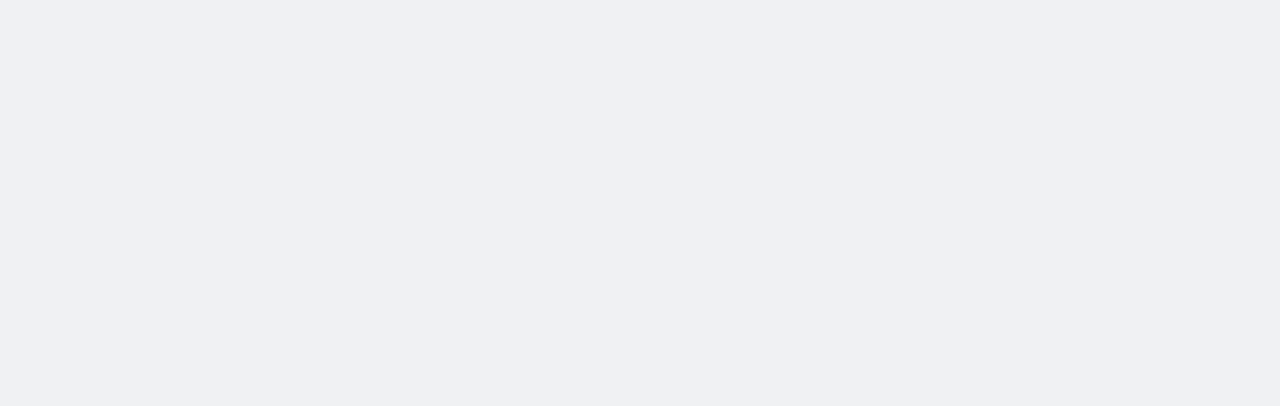
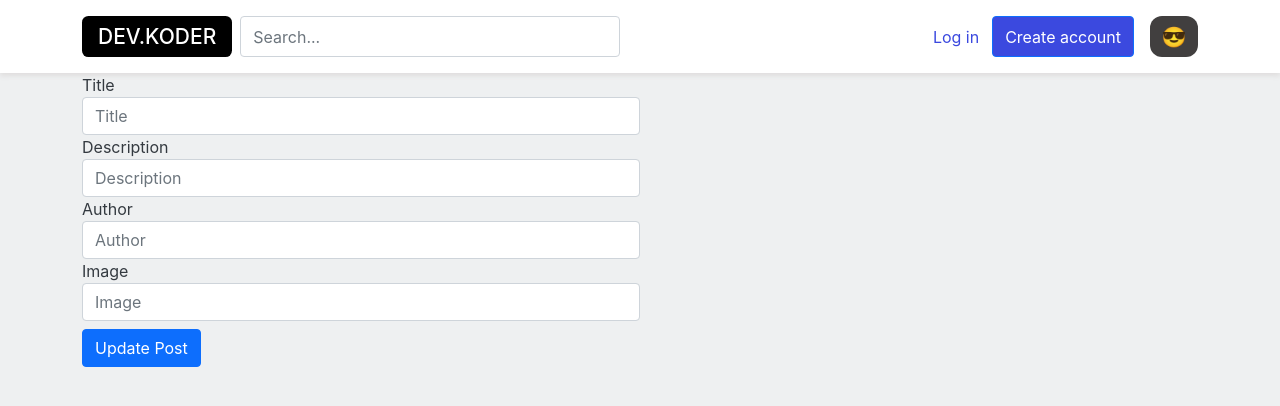
Before and after one commit to MarianaLimon/dev.kodemia-React, a React (Create React App) app: page /posts/1/update in a window 1280 px wide. Shown: the top 406 px of the page. Built offline with nearby package versions, Linux system fonts and the light colour scheme; no server answers.

Commit message:
ADD updatePost

```diff
--- a/src/App.jsx
+++ b/src/App.jsx
@@ -6,6 +6,7 @@ import { BrowserRouter as Router, Switch, Route } from "react-router-dom";
 import Home from "./screens/Home";
 import PostDetail from "./screens/PostDetail";
 import AddPost from "./screens/AddPost";
+import UpdatePost from "./screens/UpdatePost";
 import Login from "./screens/Login";
 
 class App extends React.Component {
@@ -20,6 +21,9 @@ class App extends React.Component {
             <Route exact path="/posts/:id">
               <PostDetail />
             </Route>
+            <Route exact path="/posts/:id/update">
+              <UpdatePost />
+            </Route>
             <Route exact path="/createPost">
               <AddPost />
             </Route>
--- a/src/screens/Home/index.jsx
+++ b/src/screens/Home/index.jsx
@@ -1,5 +1,7 @@
 // import React from "react";
 import React, { useEffect, useState } from "react";
+
+import { useHistory } from "react-router";
 
 import AppLoading from "../../components/AppLoading";
 import Header from "../../components/Header";
@@ -12,6 +14,8 @@ import { getPosts } from "../../services";
 
 export default function Home() {
   const [data, setData] = useState({});
+
+  const history = useHistory();
 
   useEffect(() => {
     const request = async () => {
@@ -33,6 +37,14 @@ export default function Home() {
             <Posts
               data={Object.entries(data).length ? Object.entries(data) : []}
             />
+            <div className="col">
+              <button
+                onClick={() => history.push("/createPost")}
+                className="btn btn-primary"
+              >
+                Add Post
+              </button>
+            </div>
           </div>
           <div className="col-md-4 my-3">
             <AsideCards />
--- a/src/screens/Login/index.jsx
+++ b/src/screens/Login/index.jsx
@@ -1,6 +1,8 @@
 import React, { useState } from "react";
 
 import { useHistory } from "react-router";
+
+import CustomInput from "../../components/CustomInput";
 
 export default function Login() {
   const [email, setEmail] = useState("");
@@ -25,7 +27,7 @@ export default function Login() {
             <h2 className="text-white">Log In</h2>
             <form className="mt-5" onSubmit={handleSubmit}>
               <div className="form-group col-12">
-                <label className="text-white" htmlFor="exampleInputEmail1">
+                {/* <label className="text-white" htmlFor="exampleInputEmail1">
                   Email address
                 </label>
                 <input
@@ -36,10 +38,17 @@ export default function Login() {
                   placeholder="Enter email"
                   value={email}
                   onChange={(event) => setEmail(event.target.value)}
+                /> */}
+                <CustomInput
+                  id="Email"
+                  placeholder="Email"
+                  value={email}
+                  onChange={(event) => setEmail(event.target.value)}
+                  callback={setEmail}
                 />
               </div>
               <div className="form-group col-12">
-                <label className="text-white" htmlFor="exampleInputPassword1">
+                {/* <label className="text-white" htmlFor="exampleInputPassword1">
                   Password
                 </label>
                 <input
@@ -49,6 +58,13 @@ export default function Login() {
                   placeholder="Password"
                   value={password}
                   onChange={({ target: { value } }) => setPassword(value)}
+                /> */}
+                <CustomInput
+                  id="Password"
+                  placeholder="Password"
+                  value={password}
+                  onChange={(event) => setPassword(event.target.value)}
+                  callback={setPassword}
                 />
               </div>
               <button type="submit" className="btn btn-primary mt-2">
--- a/src/screens/PostDetail/index.jsx
+++ b/src/screens/PostDetail/index.jsx
@@ -1,6 +1,6 @@
 import React, { useState, useEffect } from "react";
 
-import { useHistory, useParams } from "react-router";
+import { useParams, useHistory } from "react-router";
 
 import Header from "../../components/Header";
 import AppLoading from "../../components/AppLoading";
@@ -36,6 +36,14 @@ export default function PostDetail() {
               Author: <strong>{data.author}</strong>
             </p>
           </div>
+          <div className="col m-5">
+            <button
+              onClick={() => history.push(`/posts/${id}/update`)}
+              className="btn btn-warning"
+            >
+              Edit
+            </button>
+          </div>
         </div>
       </div>
       <AppLoading />
--- /dev/null
+++ b/src/screens/UpdatePost/index.jsx
@@ -0,0 +1,100 @@
+import React, { useEffect, useState } from "react";
+
+import { useHistory, useParams } from "react-router";
+
+import Header from "../../components/Header";
+import AppLoading from "../../components/AppLoading";
+import CustomInput from "../../components/CustomInput";
+
+// Services
+import { patchPost, getPostDetail } from "../../services";
+
+export default function UpdatePost() {
+  const [title, setTitle] = useState("");
+  const [description, setDescription] = useState("");
+  const [image, setImage] = useState("");
+  const [author, setAuthor] = useState("");
+
+  const { id } = useParams();
+
+  const history = useHistory();
+
+  useEffect(() => {
+    const request = async () => {
+      const json = await getPostDetail(id);
+      setTitle(json.title);
+      setDescription(json.description);
+      setAuthor(json.author);
+      setImage(json.image);
+    };
+    request();
+  }, []);
+
+  const handleSubmit = async (event) => {
+    event.preventDefault();
+    try {
+      const updatePost = {
+        title,
+        description,
+        image,
+        author,
+      };
+      await patchPost(id, updatePost);
+      history.push(`/posts/${id}`);
+    } catch (error) {
+      console.log(error);
+    }
+  };
+
+  return (
+    <React.Fragment>
+      <Header />
+      <div className="container">
+        <div className="row">
+          <div className="col">
+            <form onSubmit={handleSubmit}>
+              <div className="form-group col-md-6">
+                <CustomInput
+                  id="Title"
+                  placeholder="Title"
+                  value={title}
+                  callback={setTitle}
+                />
+              </div>
+              <div className="form-group col-md-6">
+                <CustomInput
+                  id="Description"
+                  placeholder="Description"
+                  value={description}
+                  callback={setDescription}
+                />
+              </div>
+              <div className="form-group col-md-6">
+                <CustomInput
+                  id="Author"
+                  placeholder="Author"
+                  value={author}
+                  callback={setAuthor}
+                />
+              </div>
+
+              <div className="form-group col-md-6">
+                <CustomInput
+                  id="Image"
+                  placeholder="Image"
+                  value={image}
+                  callback={setImage}
+                />
+              </div>
+
+              <button className="btn btn-primary mt-2" type="submit">
+                Update Post
+              </button>
+            </form>
+          </div>
+        </div>
+      </div>
+      <AppLoading />
+    </React.Fragment>
+  );
+}
--- a/src/services.js
+++ b/src/services.js
@@ -35,3 +35,17 @@ export const postPost = async (data) => {
   });
   return await response.json();
 };
+
+// update
+
+export const patchPost = async (id, data) => {
+    const url = postDetailURL(id);
+    const response = await fetch(url, {
+      method: "PATCH",
+      headers: {
+        "Content-Type": "application/JSON",
+      },
+      body: JSON.stringify(data),
+    });
+    return await response.json();
+  };
```
